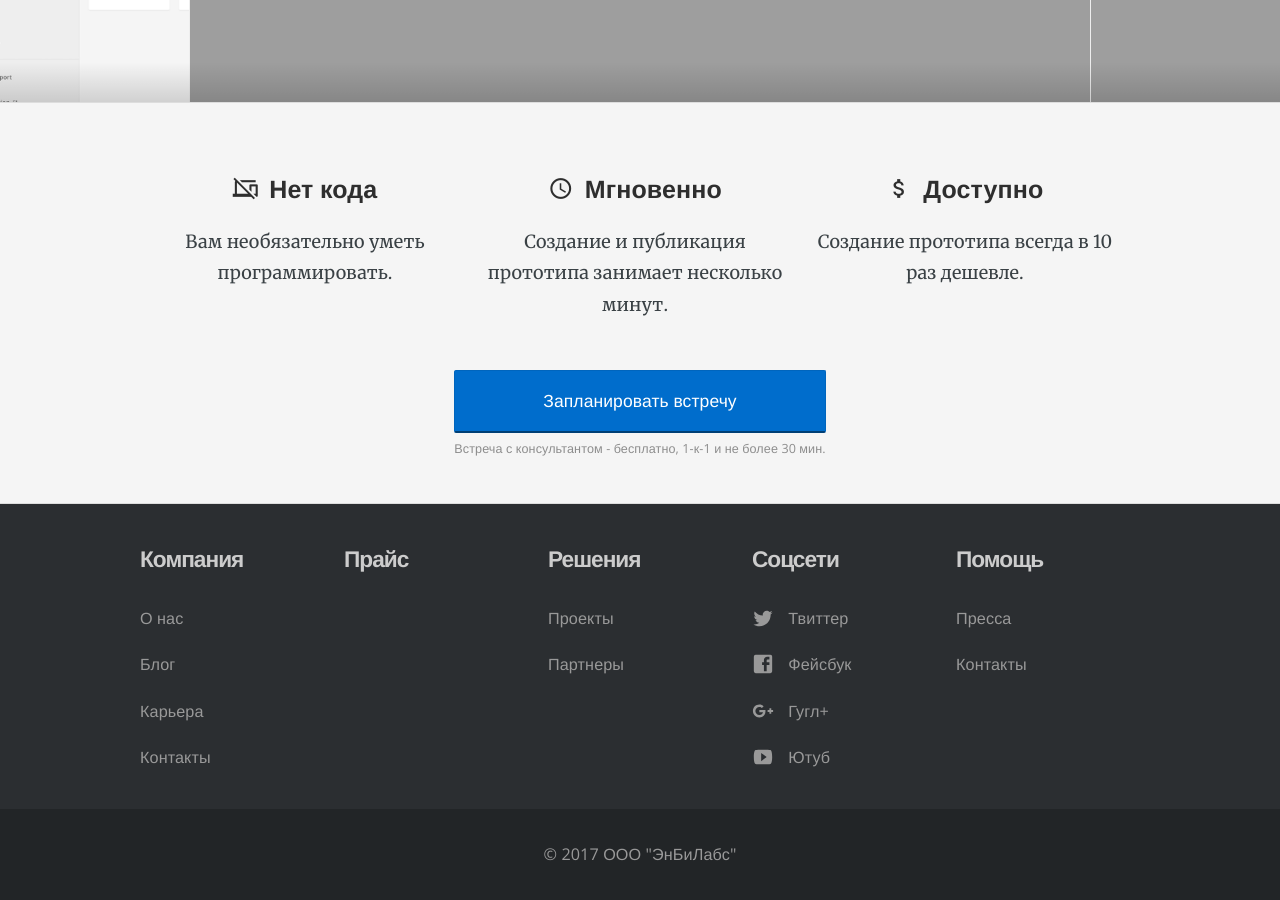
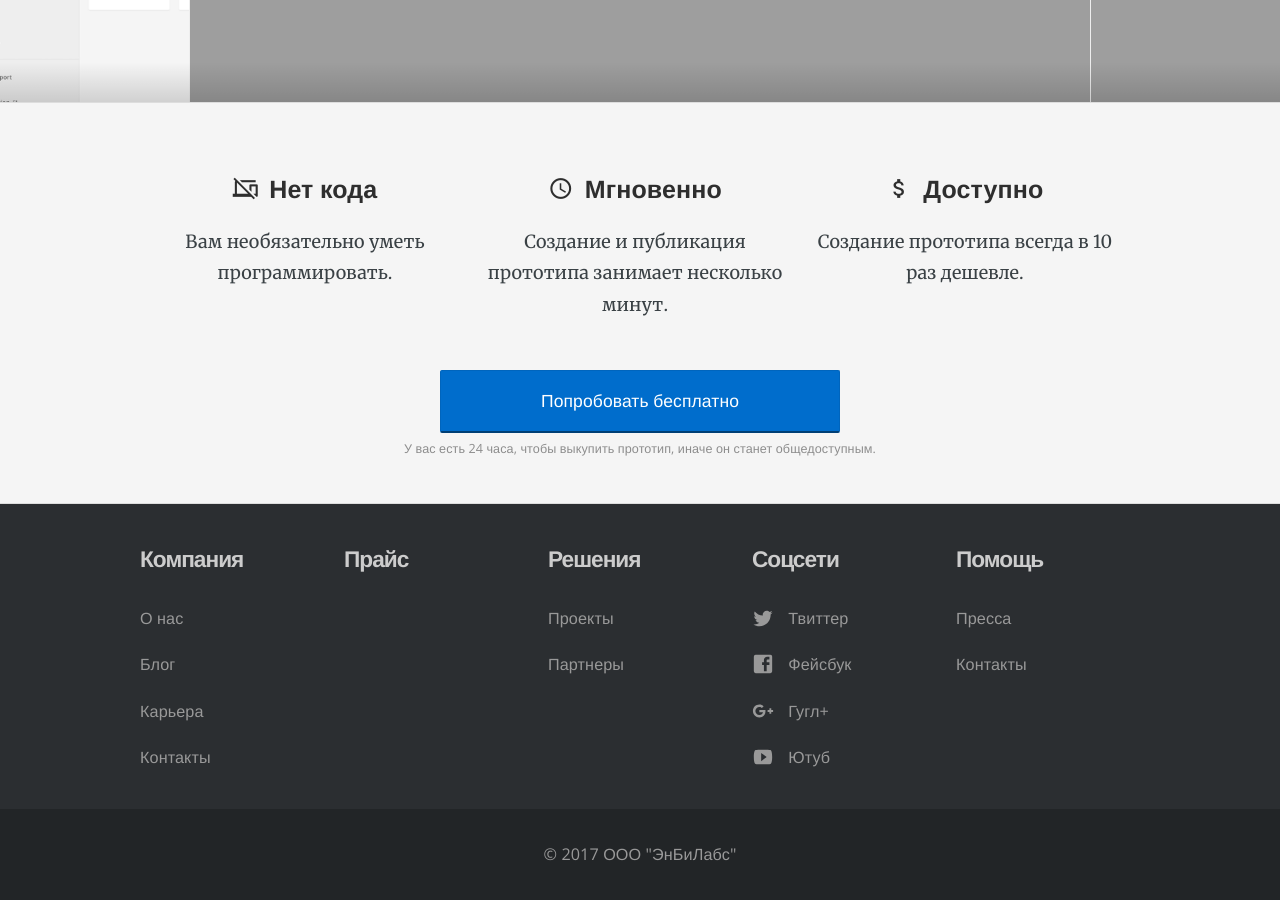
Before and after one commit to RakhimyanTim/enblabs.github.io, a Jekyll site: the page built from pages/index.html, in a window 1280 px wide and 900 px high, scrolled down 612 px. Built offline with Jekyll 4.4.1, drawn with Linux system fonts in a browser that asks for light colours; nearby versions of some CDN libraries.

Commit message:
Update index.html

```diff
--- a/pages/index.html
+++ b/pages/index.html
@@ -39,8 +39,8 @@
 	<div class="container">
 		<div style="text-align: center;">
 			<div style="display: inline-block;">
-					<a href="https://meetme.so/walkingstartup" class="btn btn-block btn-centered btn-large btn-primary sign-up" style="display: inherit;">Запланировать встречу</a>
-				<span class="btn-sub-text">Встреча с консультантом - бесплатно, 1-к-1 и не более 30 мин.</span>
+					<a href="https://goo.gl/forms/XSokvk5lUzY4Vpbl2" class="btn btn-block btn-centered btn-large btn-primary sign-up" style="display: inherit;">Попробовать бесплатно</a>
+				<span class="btn-sub-text">У вас есть 24 часа, чтобы выкупить прототип, иначе он станет общедоступным.</span>
 			</div>
 		</div>
 	</div>
```
